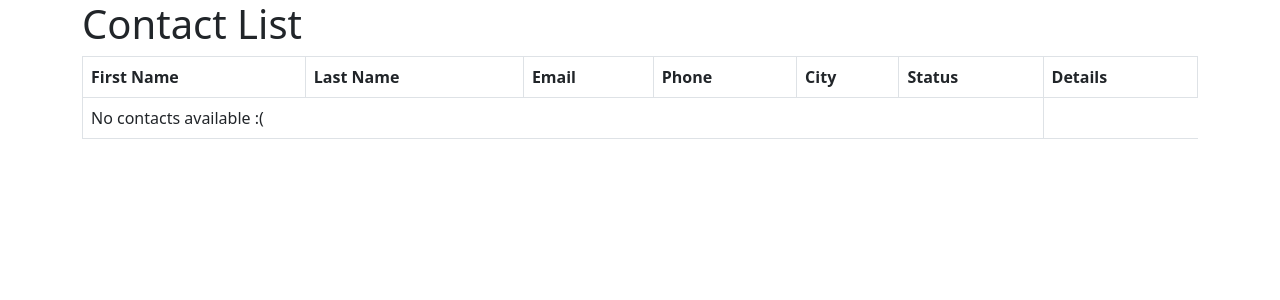
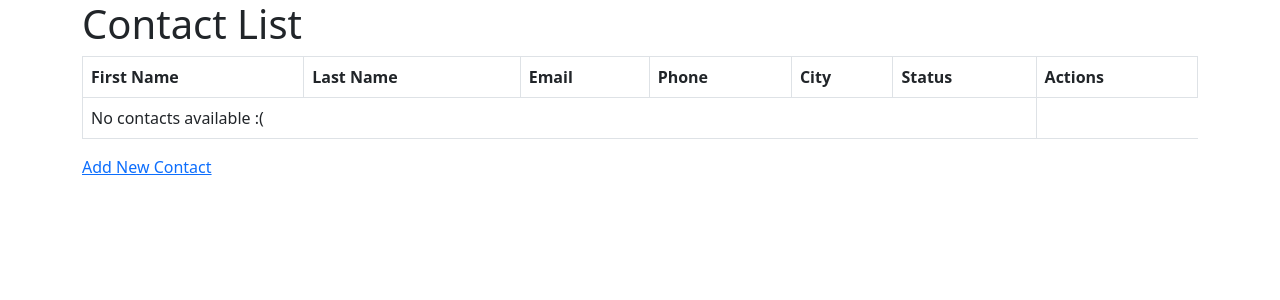
Before and after one commit to JedrzejSobkow/suprabrokers, a Django app: page /contacts/ in a window 1280 px wide. Shown: the top 300 px of the page. Run offline with Django 4.2, Linux system fonts and the light colour scheme; data that the repository does not hold is empty.

Commit message:
Add missing CRUD views (Create, Update, Delete)

```diff
--- a/config/templates/contacts/contact_list.html
+++ b/config/templates/contacts/contact_list.html
@@ -11,7 +11,7 @@
             <th>Phone</th>
             <th>City</th>
             <th>Status</th>
-            <th>Details</th>
+            <th>Actions</th>
         </tr>
     </thead>
     <tbody>
@@ -23,7 +23,11 @@
             <td>{{ contact.phone_number }}</td>
             <td>{{ contact.city }}</td>
             <td>{{ contact.status }}</td>
-            <td><a href="{% url 'contact_detail' contact.id %}">details</a></td>
+            <td>
+                <a href="{% url 'contact_detail' contact.pk %}">View</a> |
+                <a href="{% url 'contact_edit' contact.pk %}">Edit</a> |
+                <a href="{% url 'contact_delete' contact.pk %}">Delete</a>
+            </td>
         </tr>
         {% empty %}
         <tr>
@@ -33,4 +37,6 @@
     </tbody>
 
 </table>
+
+<a href="{% url 'contact_add' %}">Add New Contact</a>
 {% endblock %}
--- a/contacts/urls.py
+++ b/contacts/urls.py
@@ -1,7 +1,10 @@
 from django.urls import path
-from .views import ContactListView, ContactDetailView
+from .views import ContactListView, ContactDetailView, ContactUpdateView, ContactCreateView, ContactDeleteView
 
 urlpatterns = [
     path('', ContactListView.as_view(), name='contact_list'),
+    path('add/', ContactCreateView.as_view(), name='contact_add'),
     path('<int:pk>/', ContactDetailView.as_view(), name='contact_detail'),
+    path('<int:pk>/edit/', ContactUpdateView.as_view(), name='contact_edit'),
+    path('<int:pk>/delete/', ContactDeleteView.as_view(), name='contact_delete'),
 ]
--- a/contacts/views.py
+++ b/contacts/views.py
@@ -1,4 +1,6 @@
-from django.views.generic import ListView, DetailView
+from django.views.generic import ListView, DetailView, CreateView, UpdateView, DeleteView
+from django.urls import reverse_lazy
+from .forms import ContactForm
 from .models import Contact
 
 class ContactListView(ListView):
@@ -11,3 +13,20 @@ class ContactListView(ListView):
 class ContactDetailView(DetailView):
     model = Contact
     template_name = 'contacts/contact_detail.html'
+
+class ContactCreateView(CreateView):
+    model = Contact
+    form_class = ContactForm
+    template_name = 'contacts/contact_form.html'
+    success_url = reverse_lazy('contact_list')
+
+class ContactUpdateView(UpdateView):
+    model = Contact
+    form_class = ContactForm
+    template_name = 'contacts/contact_form.html'
+    success_url = reverse_lazy('contact_list')
+
+class ContactDeleteView(DeleteView):
+    model = Contact
+    template_name = 'contacts/contact_confirm_delete.html'
+    success_url = reverse_lazy('contact_list')
```
Also changed, not shown: config/templates/contacts/contact_confirm_delete.html (added, +11 -0 lines), config/templates/contacts/contact_form.html (added, +11 -0 lines), contacts/forms.py (added, +7 -0 lines).
